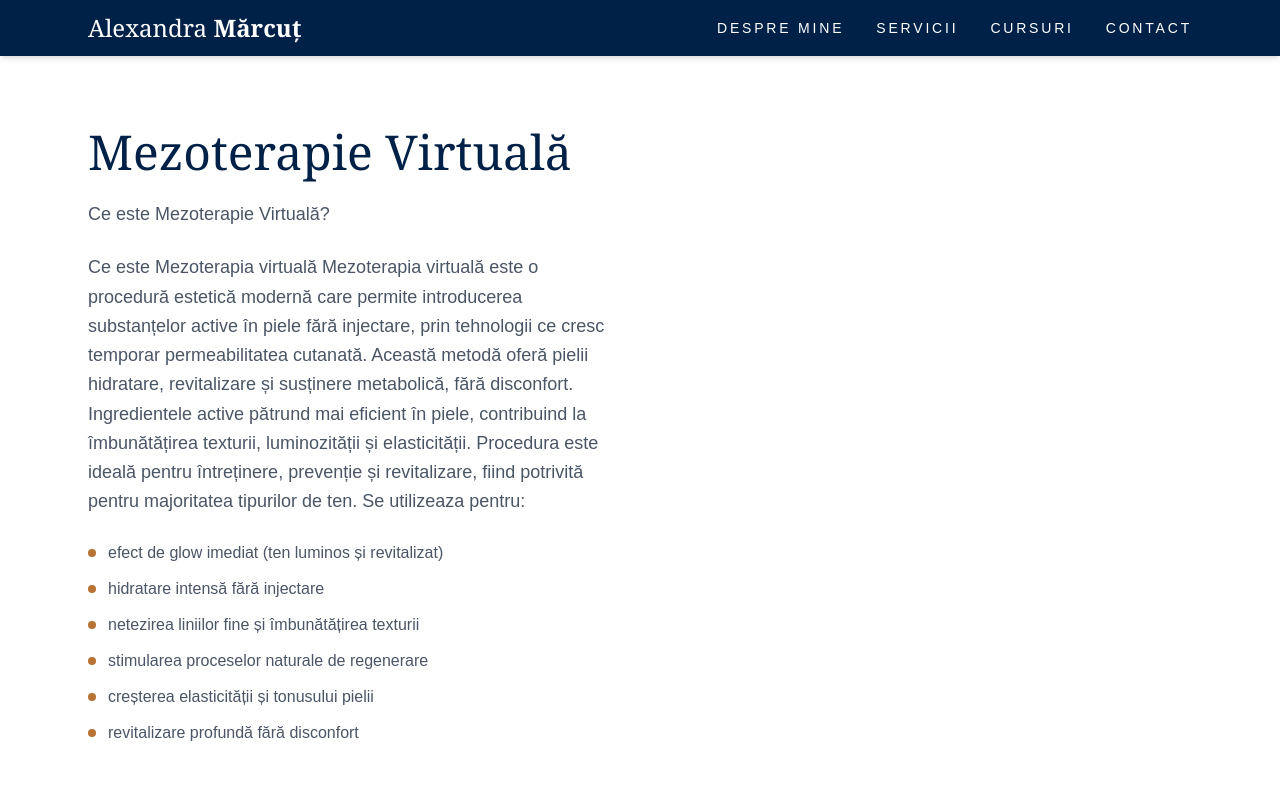
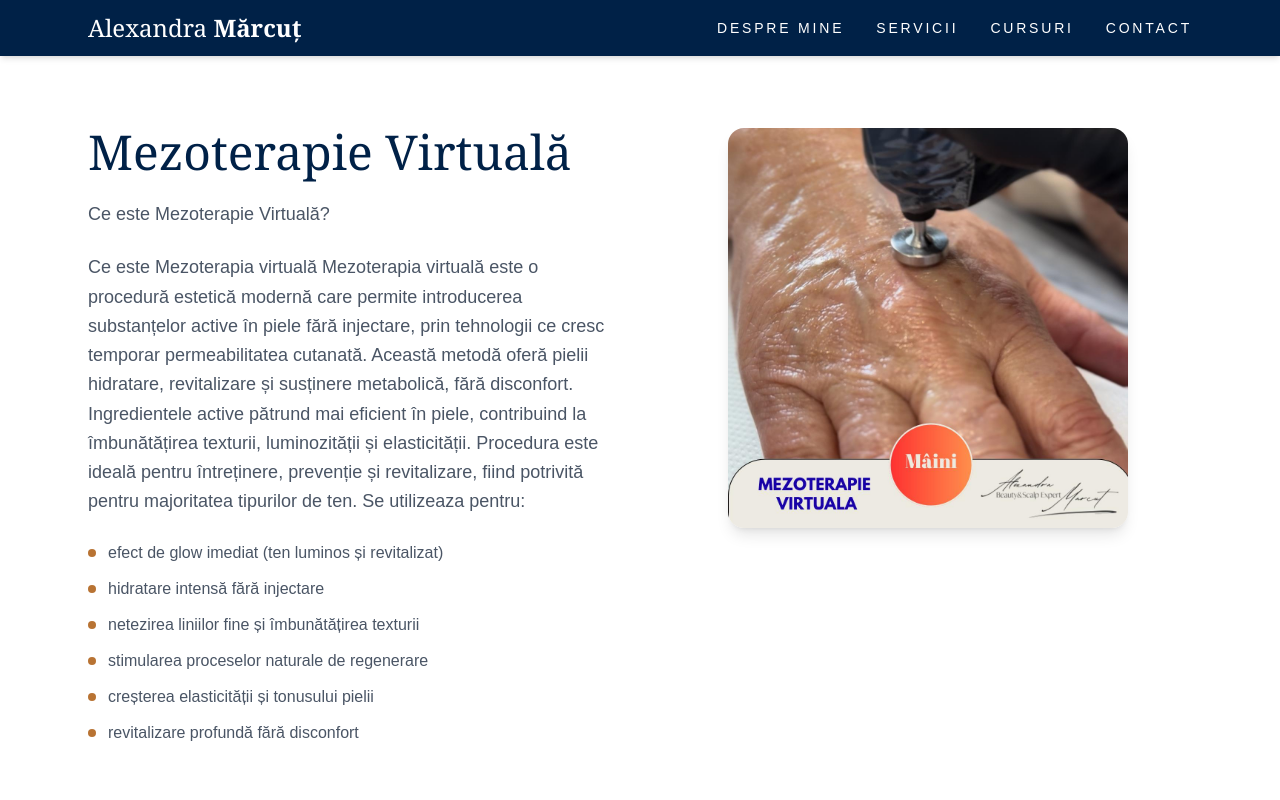
Before and after one commit to chiriach/WebsiteBeauty, a Next.js app: page /servicii/Mezoterapie_virtuala in a window 1280 px wide. Shown: the top 800 px of the page. Built offline with nearby package versions, Linux system fonts and the light colour scheme.

Commit message:
Official Realease

```diff
--- a/app/components/Footer.tsx
+++ b/app/components/Footer.tsx
@@ -21,7 +21,7 @@ export default function Border() {
             {/* Social Media Logos */}
             <div className="flex gap-6 items-center">
               <a
-                href="https://www.instagram.com/mastbeauty_/"
+                href="https://www.instagram.com/alexandramarcutb?igsh=MTRnaHRic2hybm53dA=="
                 target="_blank"
                 rel="noopener noreferrer"
                 className="transition-transform duration-300 hover:scale-110"
@@ -36,7 +36,7 @@ export default function Border() {
                 />
               </a>
               <a
-                href="https://www.facebook.com/people/MAST-Beauty-Salon/61556804072722/"
+                href="https://www.facebook.com/61556791592214/?http_ref=eyJ0cyI6MTc3NDAxODk1NjAwMCwiciI6IiJ9"
                 target="_blank"
                 rel="noopener noreferrer"
                 className="transition-transform duration-300 hover:scale-110"
--- a/app/servicii/Mezoterapie_virtuala/page.tsx
+++ b/app/servicii/Mezoterapie_virtuala/page.tsx
@@ -48,14 +48,29 @@ export default function Mezoterapie_virtuala() {
                   revitalizare profundă fără disconfort
                 </li>
               </ul>
-            </div>
-          </div>
-          <div className="mt-10 p-6 bg-white rounded-lg ">
+              <div className="mt-10 p-6 bg-white rounded-lg ">
                 <p className="text-lg text-[#002147] font-medium">
                    <a href="https://wa.me/0769057471" className="text-[#b87333] hover:text-[#d4a574] transition-colors">Contacteaza-ma pe Whatsapp</a>
                 </p>
               </div>
+            </div>
+
+            {/* Right Side - Images */}
+            <div className="flex flex-col gap-6 justify-center">
+              <div className="flex justify-center">
+                <Image
+                  src="/mezoterapie_virtuala.jpeg"
+                  alt="mezoterapie_virtuala.jpeg"
+                  width={400}
+                  height={400}
+                  className="rounded-2xl shadow-lg object-contain"
+                />
+              </div>
+            </div>
+          </div>
         </div>
+
+
       </section>
       <Border />
     </div>
--- a/app/servicii/Microneedling/page.tsx
+++ b/app/servicii/Microneedling/page.tsx
@@ -15,7 +15,7 @@ export default function Microneedling() {
                 Microneedling
               </h1>
               <p className="text-lg text-gray-600 leading-relaxed">
-                Ce este Lipoza non-injectabila?
+                Ce este Microneedling-ul?
               </p>
               <p className="text-lg text-gray-600 leading-relaxed">
                 Microneedling este o terapie estetică de regenerare cutanată care utilizează micro-ace foarte fine pentru a crea microcanale controlate în piele. Aceste microcanale declanșează un răspuns natural de vindecare, stimulând producția de colagen și elastină. Procedura îmbunătățește structura pielii din interior și permite absorbția profundă a substanțelor active aplicate în timpul tratamentului. În funcție de protocol, microneedlingul poate fi combinat cu cocktailuri personalizate sau exozomi, pentru susținerea regenerării, uniformizarea pielii și recuperarea post-procedurală. Rezultatele sunt progresive, naturale și de durată.
--- a/app/servicii/Micropigmentare/sprancene/page.tsx
+++ b/app/servicii/Micropigmentare/sprancene/page.tsx
@@ -43,7 +43,7 @@ export default function sprancene() {
               </div>
               <div className="flex justify-center">
                 <Image
-                  src="/micropigmentare_sprancene2.png"
+                  src="/micropigmentare_sprancene12.png"
                   alt="micropigmentare_sprancene2.png"
                   width={400}
                   height={400}
```
Also changed, not shown: public/mezoterapie_virtuala.jpeg (added), 1 other file (tests, documents, lock files or other folders).
